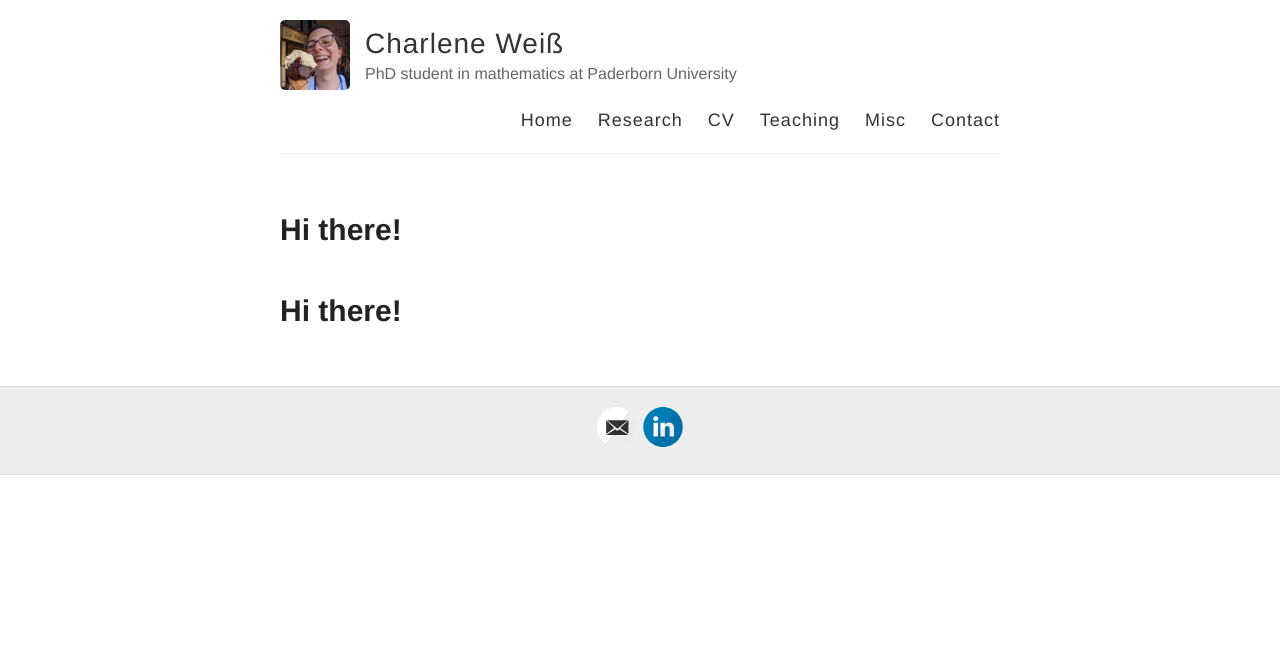
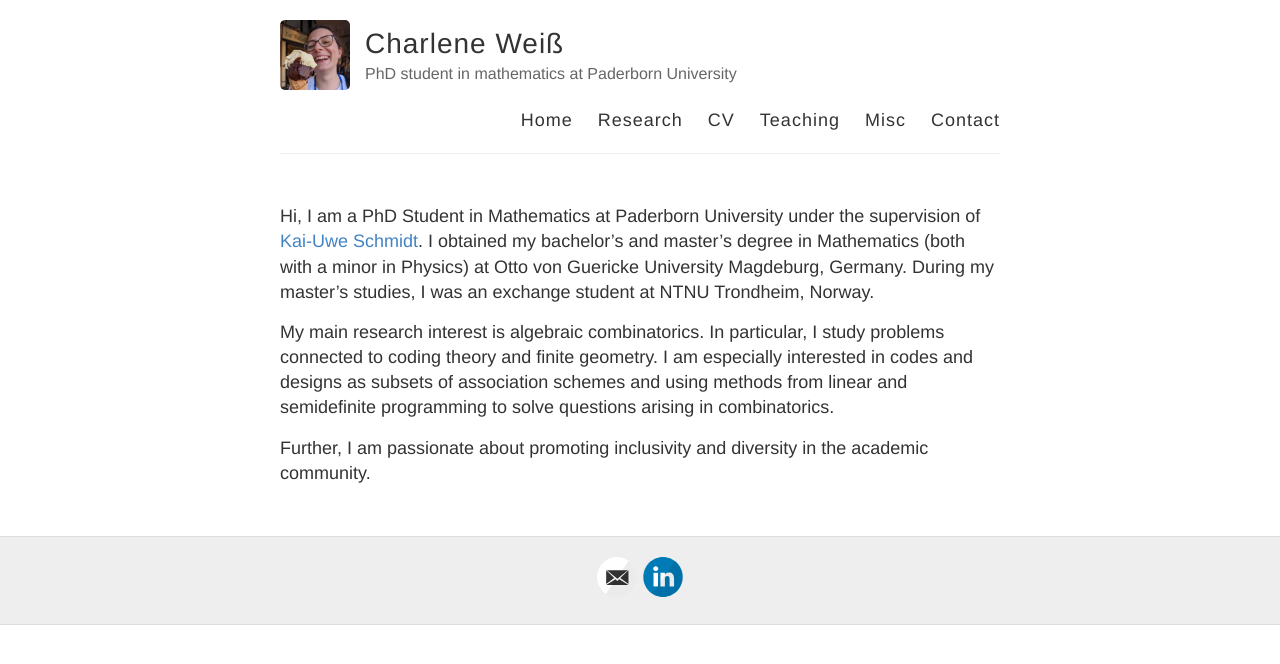
Before and after one commit to charleneweiss/charleneweiss.github.io, a Jekyll site: the page built from index.md, in a window 1280 px wide. Shown: the top 664 px of the page. Built offline with Jekyll 4.4.1, drawn with Linux system fonts in a browser that asks for light colours; our own code applies the rules of GitHub Pages for plain Markdown files.

Commit message:
Update index.md

```diff
--- a/index.md
+++ b/index.md
@@ -1 +1,9 @@
-# Hi there!
+Hi, I am a PhD Student in Mathematics at Paderborn University under the supervision of [Kai-Uwe Schmidt](https://math.uni-paderborn.de/en/ag/dm).
+I obtained my bachelor’s and master’s degree in Mathematics (both with a minor in Physics) at Otto von Guericke University Magdeburg, Germany.
+During my master's studies, I was an exchange student at NTNU Trondheim, Norway.
+
+My main research interest is algebraic combinatorics.
+In particular, I study problems connected to coding theory and finite geometry.
+I am especially interested in codes and designs as subsets of association schemes and using methods from linear and semidefinite programming to solve questions arising in combinatorics.
+
+Further, I am passionate about promoting inclusivity and diversity in the academic community.
```
